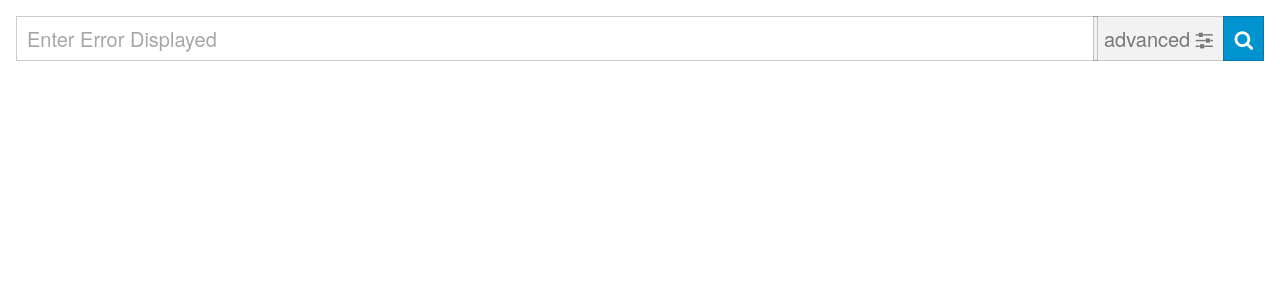
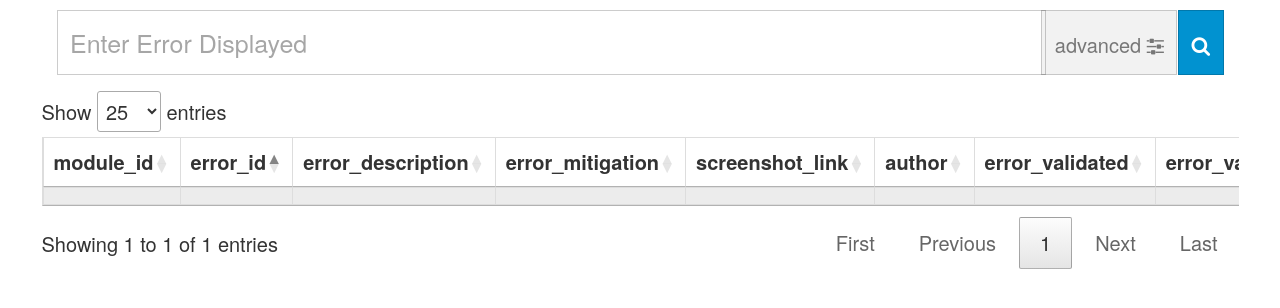
Before and after one commit to SteffinRayen/redesigned-sniffle, a Django app: template website/sample/templates/sample/search.html in a window 1280 px wide. Shown: the top 308 px of the page. Run offline with Django 3.2, Linux system fonts and the light colour scheme; the template is opened without the code that fills it, so the values that code supplies are empty; some libraries are stand-ins or nearby versions.

Commit message:
Added  search and display view :)

```diff
--- a/website/sample/templates/sample/search.html
+++ b/website/sample/templates/sample/search.html
@@ -7,19 +7,23 @@
 	<title>Search</title>
 	<meta name="viewport" content="width=device-width, initial-scale=1">
 	<link rel="stylesheet" href="https://cdnjs.cloudflare.com/ajax/libs/normalize/5.0.0/normalize.min.css">
+	<link rel="stylesheet" href="https://maxcdn.bootstrapcdn.com/bootstrap/3.3.7/css/bootstrap.min.css">
 	<link rel='stylesheet' href='https://cdnjs.cloudflare.com/ajax/libs/font-awesome/4.7.0/css/font-awesome.css'>
+	<link rel="stylesheet" href="https://cdn.datatables.net/1.10.19/css/jquery.dataTables.css">
+	<link rel="stylesheet" href="https://cdn.datatables.net/1.10.19/css/dataTables.bootstrap.min.css">
 	<link href='https://fonts.googleapis.com/css?family=Lato:300,400,400italic,700,700italic' rel='stylesheet'>
 	<style>
 		*,
 		*:before,
 		*:after {
 			box-sizing: border-box;
+			font-size: 20px;
 		}
 
 		.container {
 			position: relative;
 			margin-bottom: 16px;
-			line-height: 0;
+			/* line-height: 0; */
 		}
 
 		.container--flex {
@@ -27,7 +31,6 @@
 		}
 
 		.input--search {
-			font-size: 1em;
 			padding: .5em;
 			background-color: white;
 			color: #777;
@@ -126,14 +129,15 @@
 		}
 
 		.heading--form {
-			font-size: 2rem;
+			font-size: 1.5em;
 			margin: 0 0 0 .25em;
 			color: rgba(0, 0, 0, 0.7);
 		}
 
 		.label {
+			font-size: 1.2em;
 			display: block;
-			padding-bottom: 0.2rem;
+			padding-bottom: 1em;
 			font-weight: normal;
 			color: #777;
 		}
@@ -154,7 +158,7 @@
 
 		.button--small {
 			border-radius: 2px;
-			font-size: 0.875rem;
+			font-size: 0.7em;
 			text-transform: uppercase;
 			font-weight: normal;
 			padding: 0.5em;
@@ -211,21 +215,10 @@
 			}
 		}
 
-		.date-picker {
-			width: 100%;
-			border: 1px solid rgba(0, 0, 0, 0.2);
-			border-radius: 4px;
-			padding: 0.5rem;
-		}
-
 		input[type="checkbox"] {
 			width: auto;
 			margin-right: 0.3em;
 		}
-
-		/***********
-				 * grids
-				 ***********/
 
 		@media (min-width: 46.8em) {
 			.g-2up>.gi {
@@ -276,6 +269,11 @@
 		.is-hidden {
 			display: none;
 		}
+		@media (min-width: 1200px) {
+			.container {
+				width: 95%;
+			}
+		}
 	</style>
 </head>
 
@@ -320,21 +318,29 @@
 						</div>
 						<ul class="list listbox">
 							<li>
-								<input type="checkbox" name="cluster">Cluster 1</li>
+								<input type="checkbox" name="cluster">Cluster 1
+							</li>
 							<li>
-								<input type="checkbox" name="cluster">Cluster 2</li>
+								<input type="checkbox" name="cluster">Cluster 2
+							</li>
 							<li>
-								<input type="checkbox" name="cluster">Cluster 3</li>
+								<input type="checkbox" name="cluster">Cluster 3
+							</li>
 							<li>
-								<input type="checkbox" name="cluster">Cluster 4</li>
+								<input type="checkbox" name="cluster">Cluster 4
+							</li>
 							<li>
-								<input type="checkbox" name="cluster">Cluster 5</li>
+								<input type="checkbox" name="cluster">Cluster 5
+							</li>
 							<li>
-								<input type="checkbox" name="cluster">Cluster 6</li>
+								<input type="checkbox" name="cluster">Cluster 6
+							</li>
 							<li>
-								<input type="checkbox" name="cluster">Cluster 7</li>
+								<input type="checkbox" name="cluster">Cluster 7
+							</li>
 							<li>
-								<input type="checkbox" name="cluster">Cluster 14</li>
+								<input type="checkbox" name="cluster">Cluster 14
+							</li>
 						</ul>
 					</fieldset>
 				</div>
@@ -347,13 +353,17 @@
 						</div>
 						<ul class="list listbox">
 							<li>
-								<input type="checkbox" name="project">Project 1</li>
+								<input type="checkbox" name="project">Project 1
+							</li>
 							<li>
-								<input type="checkbox" name="project">Project 2</li>
+								<input type="checkbox" name="project">Project 2
+							</li>
 							<li>
-								<input type="checkbox" name="project">Project 3</li>
+								<input type="checkbox" name="project">Project 3
+							</li>
 							<li>
-								<input type="checkbox" name="project">Project 4</li>
+								<input type="checkbox" name="project">Project 4
+							</li>
 						</ul>
 					</fieldset>
 				</div>
@@ -366,13 +376,17 @@
 						</div>
 						<ul class="list listbox">
 							<li>
-								<input type="checkbox" name="module">Module 1</li>
+								<input type="checkbox" name="module">Module 1
+							</li>
 							<li>
-								<input type="checkbox" name="module">Module 2</li>
+								<input type="checkbox" name="module">Module 2
+							</li>
 							<li>
-								<input type="checkbox" name="module">Module 3</li>
+								<input type="checkbox" name="module">Module 3
+							</li>
 							<li>
-								<input type="checkbox" name="module">Module 4</li>
+								<input type="checkbox" name="module">Module 4
+							</li>
 						</ul>
 					</fieldset>
 				</div>
@@ -380,13 +394,12 @@
 			<div class="g-3up">
 				<div class="field gi">
 					<!-- <label for="" class="label">Date From</label>
-				 <input type="date" class="date-picker"> -->
+                     <input type="date" class="date-picker"> -->
 				</div>
 				<div class="field gi">
 					<!-- <label for="" class="label">Date To</label>
-				 <input type="date" class="date-picker"> -->
+                     <input type="date" class="date-picker"> -->
 				</div>
-
 				<div class="form__actions--right gi">
 					<div class="button button--secondary button--small btn btn--small" onclick="resetForm('searchError')">reset</div>
 					<button class="button button--secondary button--small btn btn--small button--positive">Search Documents</button>
@@ -394,9 +407,45 @@
 			</div>
 		</form>
 	</div>
+	<div class="container">
+		<div class="row table-responsive">
+			<table class="table table-striped table-bordered" style="width:100%" id = "dataTable" data-order='[[ 1, "asc" ]]' data-page-length='25'>
+				<thead>
+					<tr>
+						<th>module_id</th>
+						<th>error_id</th>
+						<th>error_description</th>
+						<th>error_mitigation</th>
+						<th>screenshot_link</th>
+						<th>author</th>
+						<th>error_validated</th>
+						<th>error_validator</th>
+						<th>editors_list</th>
+					</tr>
+				</thead>
+				<tbody>
+					<tr>
+						<td id="module_id"></td>
+						<td id="error_id"></td>
+						<td id="error_description"></td>
+						<td id="error_mitigation"></td>
+						<td id="screenshot_link"></td>
+						<td id="author"></td>
+						<td id="error_validated"></td>
+						<td id="error_validator"></td>
+						<td id="editors_list"></td>
+					</tr>
+
+				</tbody>
+			</table>
+		</div>
+	</div>
 	<script src='https://cdnjs.cloudflare.com/ajax/libs/jquery/3.2.1/jquery.min.js'></script>
 	<script src='https://cdnjs.cloudflare.com/ajax/libs/modernizr/2.8.3/modernizr.min.js'></script>
+	<script src="https://code.jquery.com/jquery-1.11.1.min.js"></script>
+	<script src="https://cdn.datatables.net/1.10.19/js/jquery.dataTables.js"></script>
 	<script>
+		//advanced search modal
 		$(document).ready(function () {
 			$('.js-button--advanced').click(function () {
 				var panel = $(".panel-advanced-search");
@@ -408,8 +457,15 @@
 					panel.addClass("is-hidden");
 				}
 			});
+			// table pagination
+			$('#dataTable').DataTable( {
+				"pagingType": "full_numbers",
+				searching: false,
+
+			} );
+
 		});
-
+		// search modal select and unselecting
 		function selectAll(item) {
 			var items = document.getElementsByName(item);
 			for (var i = 0; i < items.length; i++) {
@@ -425,11 +481,12 @@
 					items[i].checked = false;
 			}
 		}
-
+		// reseting the form
 		function resetForm(formName) {
 			document.getElementById(formName).reset();
 			document.getElementById("errorID").value = "";
 		}
+
 	</script>
 </body>
 
--- a/website/sample/urls.py
+++ b/website/sample/urls.py
@@ -21,4 +21,5 @@ from . import views # Get the current views
 
 urlpatterns = [
     path('search/', views.search, name='search'),
+    path('upload/', views.upload, name='upload'),
 ]
--- a/website/sample/views.py
+++ b/website/sample/views.py
@@ -11,6 +11,10 @@ def search(request):
     context = {}
     return render(request, 'sample/search.html', context)
 
+def upload(request):
+    context = {}
+    return render(request, 'sample/upload.html', context)
+
 def index(request):
     return HttpResponse("<h1>Hello, world. You're at the sample home.</h1>")
 
--- a/website/website/settings.py
+++ b/website/website/settings.py
@@ -123,4 +123,4 @@ USE_TZ = True
 STATIC_URL = '/static/'
 
 # Login redirect to search page
-LOGIN_REDIRECT_URL = '/search'
+LOGIN_REDIRECT_URL = '/sample/search'
--- a/website/website/urls.py
+++ b/website/website/urls.py
@@ -17,7 +17,7 @@ from django.contrib import admin
 from django.urls import path, include
 
 urlpatterns = [
-    path('', include('sample.urls')) ,
+    path('sample/', include('sample.urls')) ,
     path('admin/', admin.site.urls),
-    path('accounts/', include('django.contrib.auth.urls')),
+    path('', include('django.contrib.auth.urls')),
 ]
```
